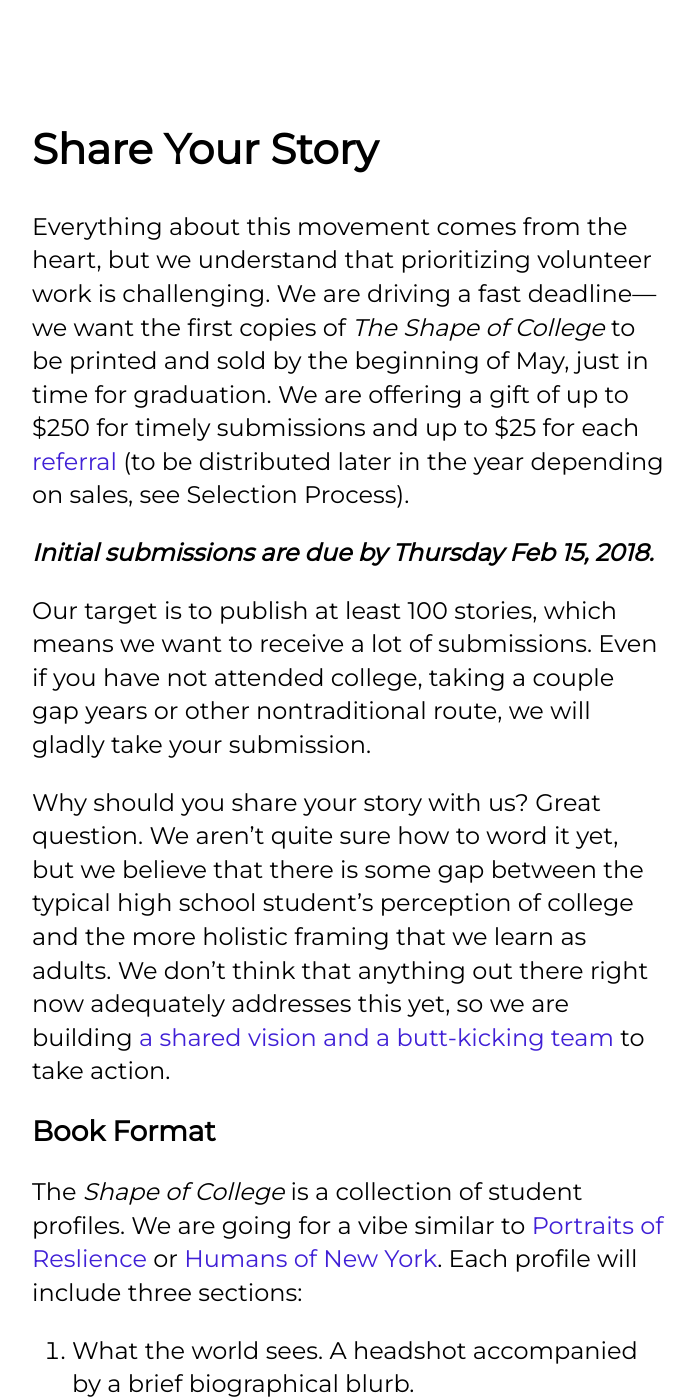
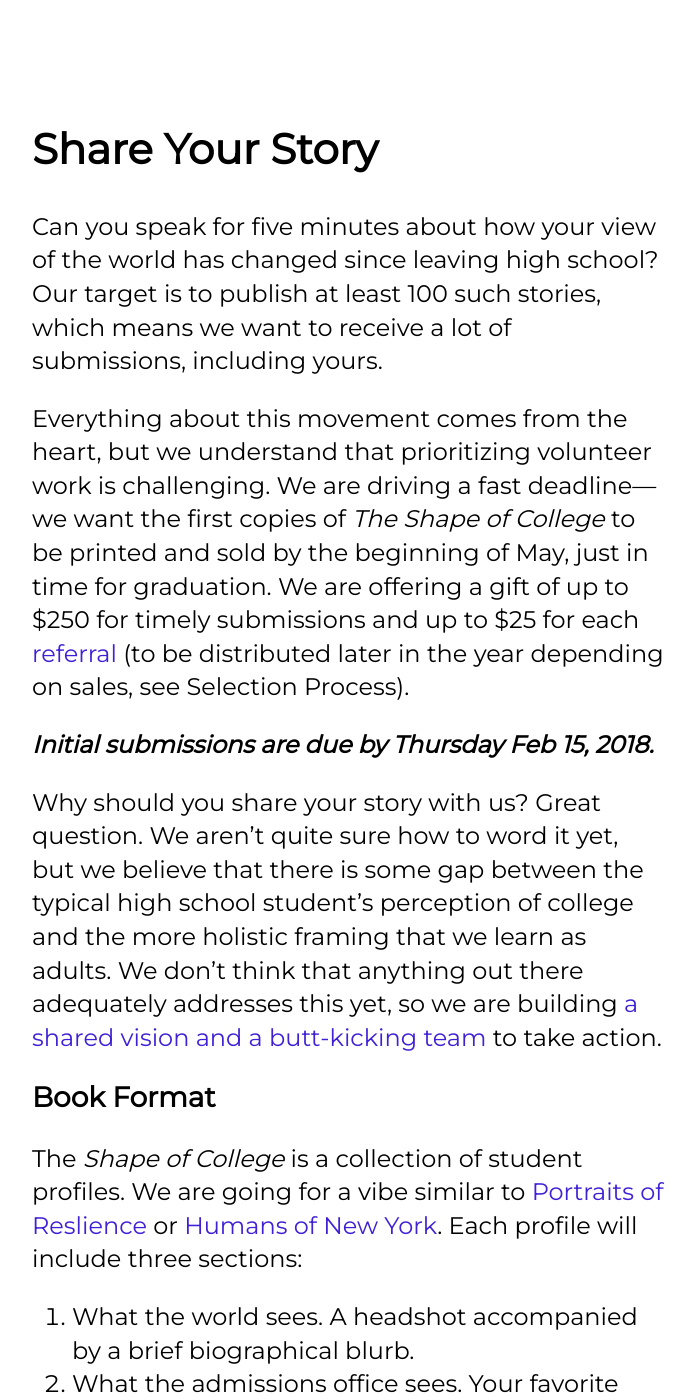
Before and after one commit to edspective/edspective.github.io, a Jekyll site: the page built from _pages/share.md, in a window 1280 px wide and 1400 px high. Shown: the whole window, without its empty margins (292-987 px from the left). Built offline with Jekyll 4.4.1, drawn with Linux system fonts in a browser that asks for light colours; nearby versions of some CDN libraries; some web fonts are replaced.

Commit message:
Update share.md

```diff
--- a/_pages/share.md
+++ b/_pages/share.md
@@ -4,13 +4,13 @@ title: Share Your Story
 permalink: /share/
 ---
 
+Can you speak for five minutes about how your view of the world has changed since leaving high school? Our target is to publish at least 100 such stories, which means we want to receive a lot of submissions, including yours.
+
 Everything about this movement comes from the heart, but we understand that prioritizing volunteer work is challenging. We are driving a fast deadline&mdash;we want the first copies of _The Shape of College_ to be printed and sold by the beginning of May, just in time for graduation. We are offering a gift of up to $250 for timely submissions and up to $25 for each <a href="/refer" target="_blank">referral</a> (to be distributed later in the year depending on sales, see Selection Process).
 
 ***Initial submissions are due by Thursday Feb 15, 2018.***
 
-Our target is to publish at least 100 stories, which means we want to receive a lot of submissions. Even if you have not attended college, taking a couple gap years or other nontraditional route, we will gladly take your submission.
-
-Why should you share your story with us? Great question. We aren't quite sure how to word it yet, but we believe that there is some gap between the typical high school student's perception of college and the more holistic framing that we learn as adults. We don't think that anything out there right now adequately addresses this yet, so we are building <a href="/about" target="_blank">a shared vision and a butt-kicking team</a> to take action.
+Why should you share your story with us? Great question. We aren't quite sure how to word it yet, but we believe that there is some gap between the typical high school student's perception of college and the more holistic framing that we learn as adults. We don't think that anything out there adequately addresses this yet, so we are building <a href="/about" target="_blank">a shared vision and a butt-kicking team</a> to take action.
 
 ## Book Format
 
```
